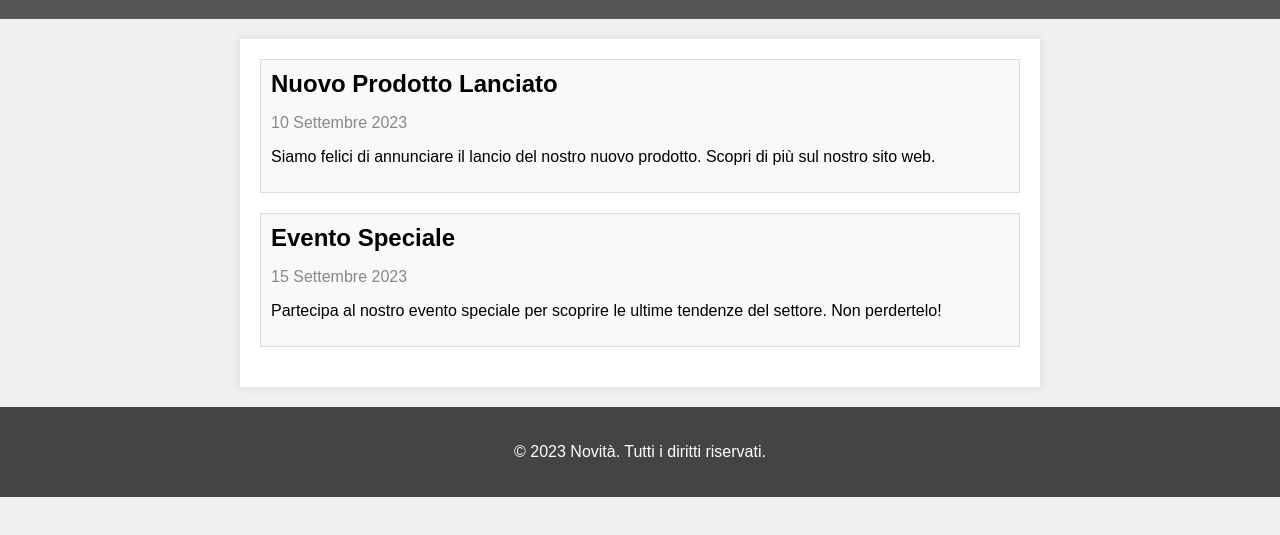
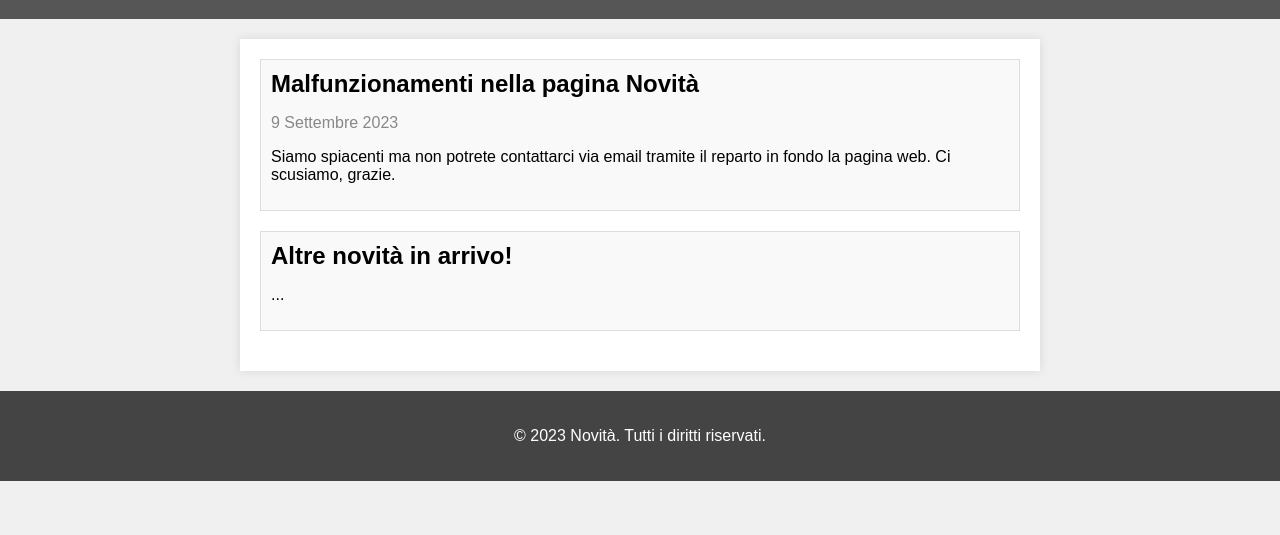
Before and after one commit to CodeSiteCreations/CodeSiteCreations, a plain HTML site: page novità.html in a window 1280 px wide. Shown: the part 195-730 px from the top of the page. Drawn offline with Linux system fonts and the light colour scheme.

Commit message:
Aggiornamento e correzioni bug

```diff
--- a/novità.html
+++ b/novità.html
@@ -24,15 +24,15 @@
 
     <div class="container">
         <div class="news-item">
-            <h2 class="news-title">Nuovo Prodotto Lanciato</h2>
-            <p class="news-date">10 Settembre 2023</p>
-            <p class="news-content">Siamo felici di annunciare il lancio del nostro nuovo prodotto. Scopri di più sul nostro sito web.</p>
+            <h2 class="news-title">Malfunzionamenti nella pagina Novità <a href="novità.html"Novità></a></h2>
+            <p class="news-date">9 Settembre 2023</p>
+            <p class="news-content">Siamo spiacenti ma non potrete contattarci via email tramite il reparto in fondo la pagina web. Ci scusiamo, grazie.</p>
         </div>
 
         <div class="news-item">
-            <h2 class="news-title">Evento Speciale</h2>
-            <p class="news-date">15 Settembre 2023</p>
-            <p class="news-content">Partecipa al nostro evento speciale per scoprire le ultime tendenze del settore. Non perdertelo!</p>
+            <h2 class="news-title">Altre novità in arrivo!</h2>
+            <p class="news-date"></p>
+            <p class="news-content">...</p>
         </div>
     </div>
 
```
Also changed, not shown: contatti.html (+1 -1 lines), index.html (+2 -4 lines), portfolio.html (+1 -1 lines).
